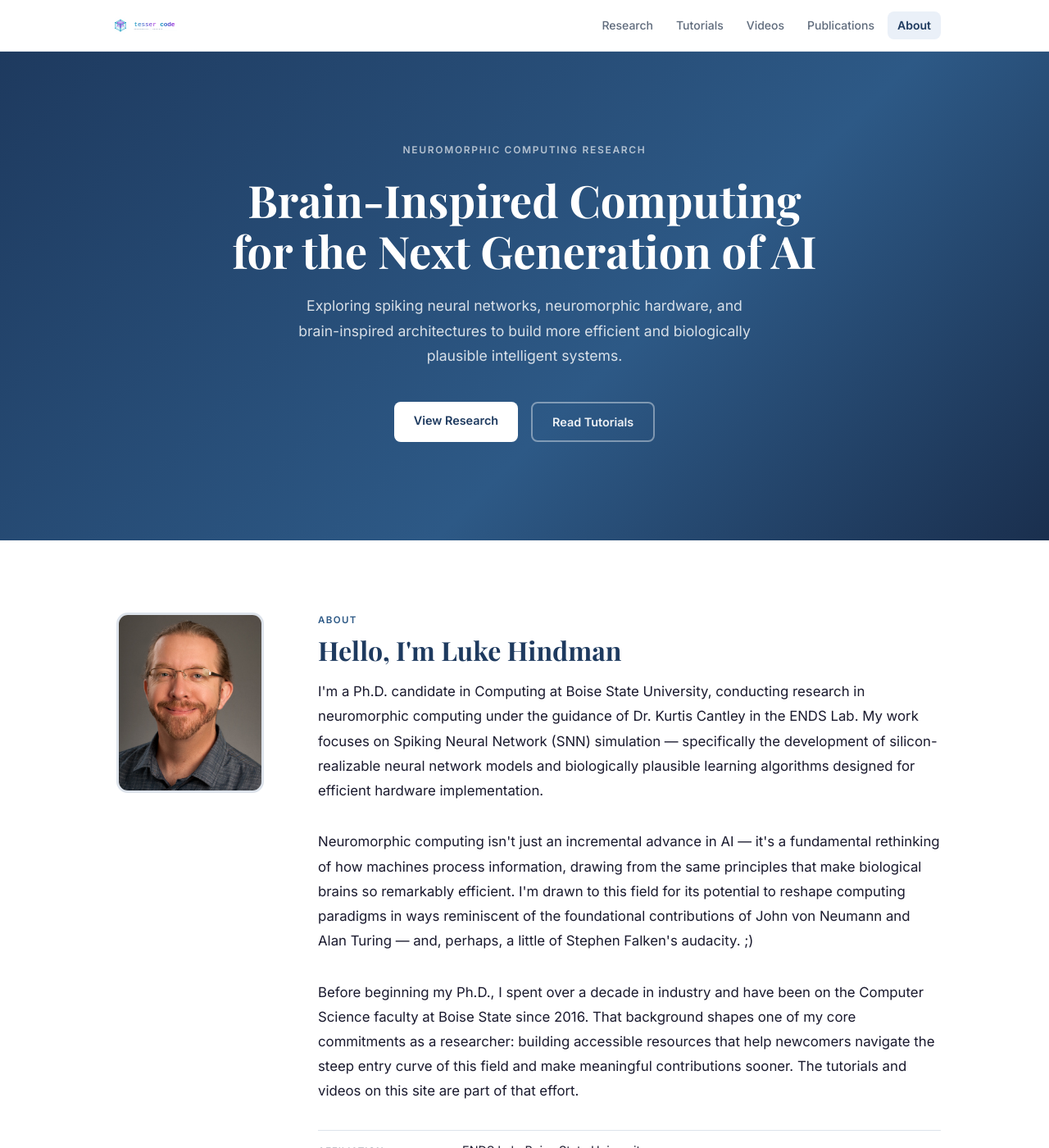
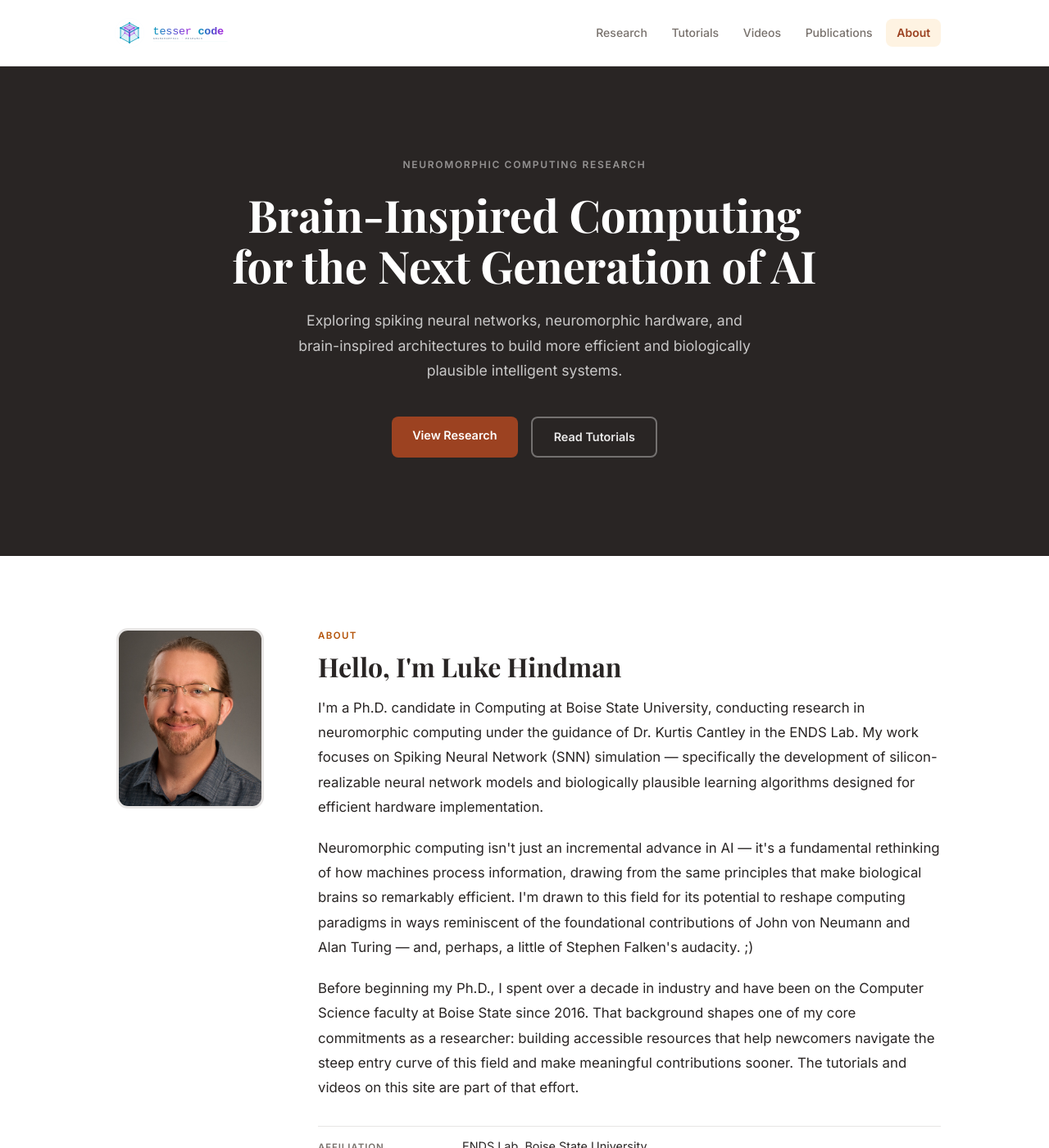
Before and after one commit to tessercode/tessercode.github.io, a Jekyll site: the page built from index.html, in a window 1280 px wide and 1400 px high. Shown: the whole window at 82% size. Built offline with Jekyll 4.4.1, drawn with Linux system fonts in a browser that asks for light colours.

Commit message:
Updated website style

```diff
--- a/assets/css/style.css
+++ b/assets/css/style.css
@@ -1,6 +1,6 @@
 /* ============================================================
    Tessercode — stylesheet
-   Palette: Light + Deep Blue (academic, clean, friendly)
+   Palette: Warm Minimal (approachable + academic)
    ============================================================ */
 
 *, *::before, *::after {
@@ -10,19 +10,20 @@
 }
 
 :root {
-  --bg:           #f4f6f9;
+  --bg:           #faf8f5;
   --surface:      #ffffff;
-  --accent:       #1e3a5f;
-  --accent-mid:   #2d5986;
-  --accent-light: #eaf0f8;
-  --accent-xlight:#f0f5fb;
-  --text:         #1a1a2e;
-  --text-muted:   #5f6b7c;
-  --border:       #dde3eb;
+  --accent:       #9c4221;
+  --accent-mid:   #b45309;
+  --accent-light: #fef3e2;
+  --accent-xlight:#fffbf0;
+  --text:         #292524;
+  --text-muted:   #78716c;
+  --border:       #e7e5e4;
+  --hero-bg:      #292524;
   --radius:       8px;
   --radius-lg:    14px;
   --max-width:    1080px;
-  --nav-height:   62px;
+  --nav-height:   80px;
 }
 
 html {
@@ -46,7 +47,7 @@ h1, h2, h3 {
   font-family: 'Playfair Display', Georgia, 'Times New Roman', serif;
   font-weight: 700;
   line-height: 1.15;
-  color: var(--accent);
+  color: var(--text);
 }
 
 a {
@@ -100,7 +101,7 @@ a:hover {
 }
 
 .nav.scrolled {
-  box-shadow: 0 2px 16px rgba(30, 58, 95, 0.08);
+  box-shadow: 0 2px 16px rgba(41, 37, 36, 0.08);
 }
 
 .nav-inner {
@@ -122,11 +123,11 @@ a:hover {
 
 .nav-brand:hover {
   text-decoration: none;
-  opacity: 0.85;
+  opacity: 0.82;
 }
 
 .nav-logo {
-  height: 30px;
+  height: 52px;
   width: auto;
   display: block;
 }
@@ -140,7 +141,7 @@ a:hover {
 
 .nav-links a {
   display: block;
-  padding: 0.35rem 0.75rem;
+  padding: 0.35rem 0.8rem;
   color: var(--text-muted);
   font-size: 0.875rem;
   font-weight: 500;
@@ -176,7 +177,7 @@ a:hover {
   display: block;
   width: 22px;
   height: 2px;
-  background: var(--accent);
+  background: var(--text);
   border-radius: 2px;
   transition: transform 0.2s, opacity 0.2s;
 }
@@ -187,7 +188,7 @@ a:hover {
 
 .btn {
   display: inline-block;
-  padding: 0.65rem 1.5rem;
+  padding: 0.7rem 1.6rem;
   border-radius: var(--radius);
   font-family: 'Inter', system-ui, sans-serif;
   font-size: 0.9rem;
@@ -199,24 +200,24 @@ a:hover {
 }
 
 .btn-primary {
-  background: #ffffff;
-  color: var(--accent);
+  background: var(--accent);
+  color: #fff;
 }
 
 .btn-primary:hover {
-  background: var(--accent-light);
+  background: var(--accent-mid);
   text-decoration: none;
 }
 
 .btn-outline {
   background: transparent;
-  color: rgba(255, 255, 255, 0.92);
-  border: 2px solid rgba(255, 255, 255, 0.4);
+  color: rgba(255, 255, 255, 0.9);
+  border: 2px solid rgba(255, 255, 255, 0.35);
 }
 
 .btn-outline:hover {
-  background: rgba(255, 255, 255, 0.12);
-  border-color: rgba(255, 255, 255, 0.85);
+  background: rgba(255, 255, 255, 0.1);
+  border-color: rgba(255, 255, 255, 0.8);
   color: #fff;
   text-decoration: none;
 }
@@ -226,8 +227,7 @@ a:hover {
    ============================================================ */
 
 .hero {
-  background: var(--accent);
-  background-image: linear-gradient(135deg, #1e3a5f 0%, #2d5986 60%, #1a2f4e 100%);
+  background: var(--hero-bg);
   color: #fff;
   padding: 110px 2rem 120px;
   text-align: center;
@@ -243,20 +243,20 @@ a:hover {
   font-weight: 600;
   text-transform: uppercase;
   letter-spacing: 0.14em;
-  color: rgba(255, 255, 255, 0.65);
+  color: rgba(255, 255, 255, 0.5);
   margin-bottom: 1.25rem;
 }
 
 .hero h1 {
   font-size: clamp(2rem, 5.5vw, 3.4rem);
   font-weight: 700;
-  color: #ffffff;
+  color: #fff;
   margin-bottom: 1.25rem;
 }
 
 .hero-desc {
   font-size: 1.1rem;
-  color: rgba(255, 255, 255, 0.82);
+  color: rgba(255, 255, 255, 0.75);
   max-width: 580px;
   margin: 0 auto 2.5rem;
   line-height: 1.75;
@@ -342,6 +342,10 @@ a:hover {
   color: var(--text);
   font-size: 1.05rem;
   line-height: 1.8;
+  margin-bottom: 1.25rem;
+}
+
+.about-content > p:last-of-type {
   margin-bottom: 2rem;
 }
 
@@ -396,7 +400,7 @@ a:hover {
   font-weight: 600;
   border-radius: 20px;
   text-decoration: none;
-  border: 1px solid var(--border);
+  border: 1px solid #f0d5b8;
   transition: background 0.15s, border-color 0.15s;
 }
 
@@ -443,7 +447,7 @@ a:hover {
 }
 
 .coming-card:hover {
-  box-shadow: 0 4px 24px rgba(30, 58, 95, 0.1);
+  box-shadow: 0 4px 24px rgba(156, 66, 33, 0.1);
   transform: translateY(-2px);
 }
 
@@ -486,7 +490,7 @@ a:hover {
   color: var(--accent-mid);
   padding: 0.25rem 0.65rem;
   border-radius: 20px;
-  border: 1px solid var(--border);
+  border: 1px solid #f0d5b8;
 }
 
 /* ============================================================
@@ -494,9 +498,8 @@ a:hover {
    ============================================================ */
 
 .footer {
-  background: var(--accent);
-  background-image: linear-gradient(135deg, #1a2f4e 0%, #1e3a5f 100%);
-  color: rgba(255, 255, 255, 0.65);
+  background: var(--hero-bg);
+  color: rgba(255, 255, 255, 0.55);
   padding: 3rem 2rem;
   text-align: center;
 }
@@ -510,19 +513,19 @@ a:hover {
   font-family: 'Playfair Display', Georgia, serif;
   font-size: 1.2rem;
   font-weight: 700;
-  color: rgba(255, 255, 255, 0.9);
+  color: rgba(255, 255, 255, 0.88);
   margin-bottom: 0.3rem;
 }
 
 .footer-desc {
   font-size: 0.875rem;
-  color: rgba(255, 255, 255, 0.55);
+  color: rgba(255, 255, 255, 0.45);
   margin-bottom: 1.25rem;
 }
 
 .footer-copy {
   font-size: 0.8rem;
-  color: rgba(255, 255, 255, 0.4);
+  color: rgba(255, 255, 255, 0.3);
 }
 
 /* ============================================================
@@ -547,7 +550,7 @@ a:hover {
     flex-direction: column;
     align-items: stretch;
     gap: 0;
-    box-shadow: 0 8px 24px rgba(30, 58, 95, 0.1);
+    box-shadow: 0 8px 24px rgba(41, 37, 36, 0.1);
   }
 
   .nav-links.is-open {
```
